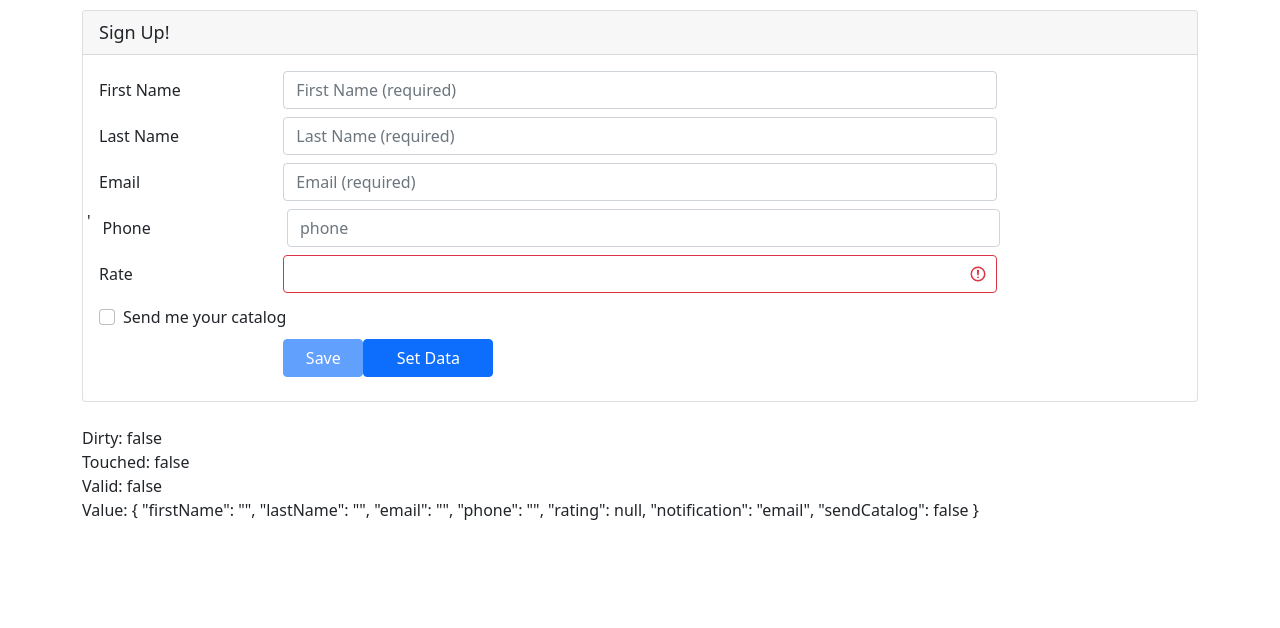
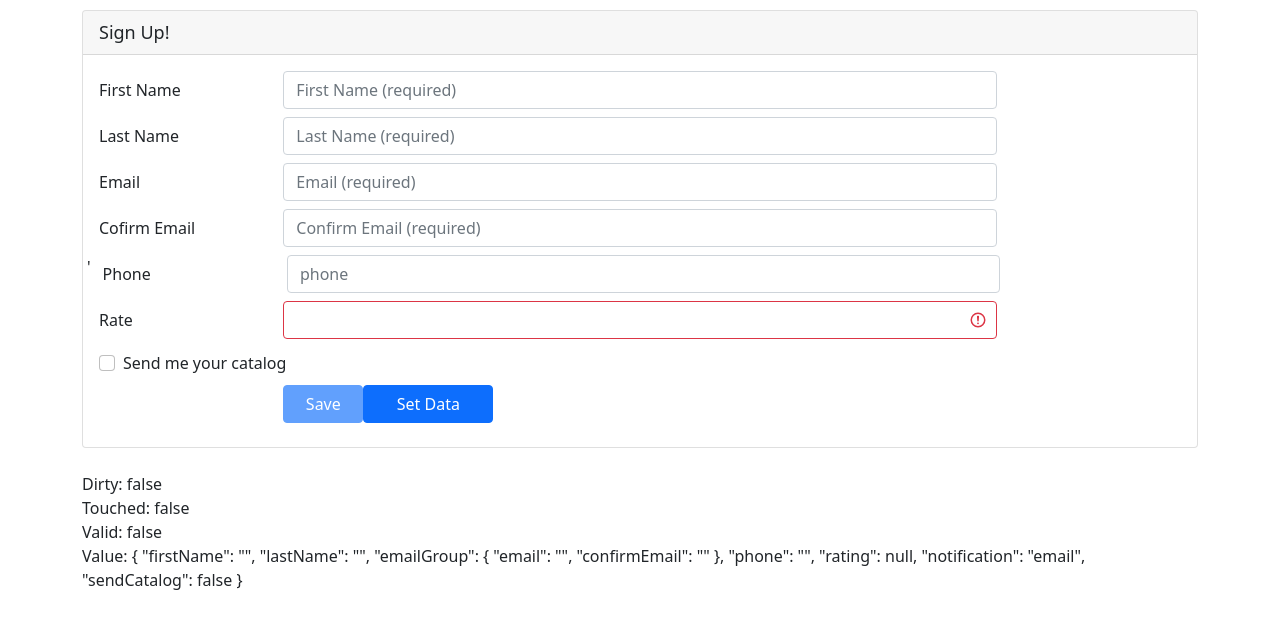
Before and after one commit to Yassinmoh/Reactive-Form, an Angular app: page / in a window 1280 px wide. Shown: the top 628 px of the page. Built offline with nearby package versions, Linux system fonts and the light colour scheme.

Commit message:
add custom validator for confirm email feild

```diff
--- a/src/app/customers/customer.component.html
+++ b/src/app/customers/customer.component.html
@@ -50,6 +50,7 @@
         </div>
       </div>
 
+      <div formGroupName="emailGroup">
         <div class="form-group row mb-2">
           <label class="col-md-2 col-form-label"
                   for="emailId">Email</label>
@@ -59,17 +60,39 @@
                     type="email"
                     placeholder="Email (required)"
                     formControlName="email"
-                  [ngClass]="{'is-invalid': (customerForm.get('email')?.touched || customerForm.get('email')?.dirty) && !customerForm.get('email')?.valid }" />
+                    [ngClass]="{'is-invalid': (customerForm.get('emailGroup.email')?.touched || customerForm.get('emailGroup.email')?.dirty) && !customerForm.get('emailGroup.email')?.valid }" />
             <span class="invalid-feedback">
-            <span *ngIf="customerForm.get('email')?.errors?.required">
+              <span *ngIf="customerForm.get('emailGroup.email')?.errors?.required">
                 Please enter your email address.
               </span>
-            <span *ngIf="customerForm.get('email')?.errors?.email">
+              <span *ngIf="customerForm.get('emailGroup.email')?.errors?.email">
                 Please enter a valid email address.
               </span>
             </span>
           </div>
         </div>
+        <div class="form-group row mb-2">
+          <label class="col-md-2 col-form-label"
+                  for="confirmEmailId">Cofirm Email</label>
+          <div class="col-md-8">
+            <input class="form-control"
+                    id="confirmEmailId"
+                    type="email"
+                    placeholder="Confirm Email (required)"
+                    formControlName="confirmEmail"
+                    [ngClass]="{'is-invalid': (customerForm.get('emailGroup')?.errors ||(customerForm.get('emailGroup.confirmEmail')?.touched || customerForm.get('emailGroup.confirmEmail')?.dirty) && !customerForm.get('emailGroup.confirmEmail')?.valid )}" />
+            <span class="invalid-feedback">
+              <span *ngIf="customerForm.get('emailGroup.confirmEmail')?.errors?.required">
+                Please enter your email address.
+              </span>
+              <span *ngIf="customerForm.get('emailGroup.confirmEmail')?.errors?.email">
+                Please enter a valid email address.
+              </span>
+            </span>
+          </div>
+        </div>
+      </div>
+
 
 
       <div class="form-group row mb-2">'
--- a/src/app/customers/customer.component.ts
+++ b/src/app/customers/customer.component.ts
@@ -1,13 +1,27 @@
 import { Component, OnInit } from '@angular/core';
-import { FormControl , FormGroup ,FormBuilder, Validators, AbstractControl} from '@angular/forms';
+import { FormControl, FormGroup, FormBuilder, Validators, AbstractControl } from '@angular/forms';
 
 import { Customer } from './customer';
 
-function ratingRange(c:AbstractControl):{[key:string]:boolean }| null{
-  if(c.value !== null && (isNaN(c.value) || c.value < 1 || c.value > 5)){
-    return {'range':true}
+function ratingRange(c: AbstractControl): { [key: string]: boolean } | null {
+  if (c.value !== null && (isNaN(c.value) || c.value < 1 || c.value > 5)) {
+    return { 'range': true }
   }
   return null
+}
+
+function emailMatcher(c:AbstractControl) : {[key:string] :boolean} | null {
+  let emailController =c.get('email')
+  let emailCofirmController =c.get('confirmEmail')
+
+  if(emailCofirmController?.pristine || emailController?.pristine){
+    return null
+  }
+
+  if(emailCofirmController?.value === emailController?.value){
+    return null
+  }
+  return {'match':true}
 }
 
 @Component({
@@ -16,22 +30,27 @@ function ratingRange(c:AbstractControl):{[key:string]:boolean }| null{
   styleUrls: ['./customer.component.css']
 })
 export class CustomerComponent implements OnInit {
-  customerForm: FormGroup =new FormGroup({})
-  customer =new Customer()
+  customerForm: FormGroup = new FormGroup({})
+  customer = new Customer()
 
-  sendCatalog=new FormControl()
-  constructor(private fb:FormBuilder) { }
+  sendCatalog = new FormControl()
+  constructor(private fb: FormBuilder) { }
 
   ngOnInit(): void {
 
     this.customerForm = this.fb.group({
-      firstName:['',[Validators.required, Validators.minLength(3)]],
-      lastName:['',[Validators.required, Validators.maxLength(50)]],
-      email:['',[Validators.required, Validators.email]],
-      phone:'',
-      rating:[null,ratingRange],
-      notification:'email',
-      sendCatalog:false
+      firstName: ['', [Validators.required, Validators.minLength(3)]],
+      lastName: ['', [Validators.required, Validators.maxLength(50)]],
+
+      emailGroup: this.fb.group({
+        email: ['', [Validators.required, Validators.email]],
+        confirmEmail: ['', [Validators.required , Validators.email]],
+      },{validator:emailMatcher}),
+
+      phone: '',
+      rating: [null, ratingRange],
+      notification: 'email',
+      sendCatalog: false
     })
   }
 
@@ -40,20 +59,20 @@ export class CustomerComponent implements OnInit {
     console.log('Saved: ' + JSON.stringify(this.customerForm?.value));
   }
 
-  setData(): void{
+  setData(): void {
     this.customerForm.patchValue({
-      firstName:'yassin',
-      lastName:'mohamed',
-      email:'mohamed@gmail.com',
-      sendCatalog:true,
+      firstName: 'yassin',
+      lastName: 'mohamed',
+      email: 'mohamed@gmail.com',
+      sendCatalog: true,
     })
   }
 
-  setNotification(notifyVie:string):void{
-    let phone =this.customerForm.get('phone')
-    if(notifyVie === 'text'){
+  setNotification(notifyVie: string): void {
+    let phone = this.customerForm.get('phone')
+    if (notifyVie === 'text') {
       phone?.addValidators(Validators.required)
-    }else{
+    } else {
       phone?.clearValidators()
     }
     phone?.updateValueAndValidity()
```
Lines whose indentation alone changed are shown as unchanged.
